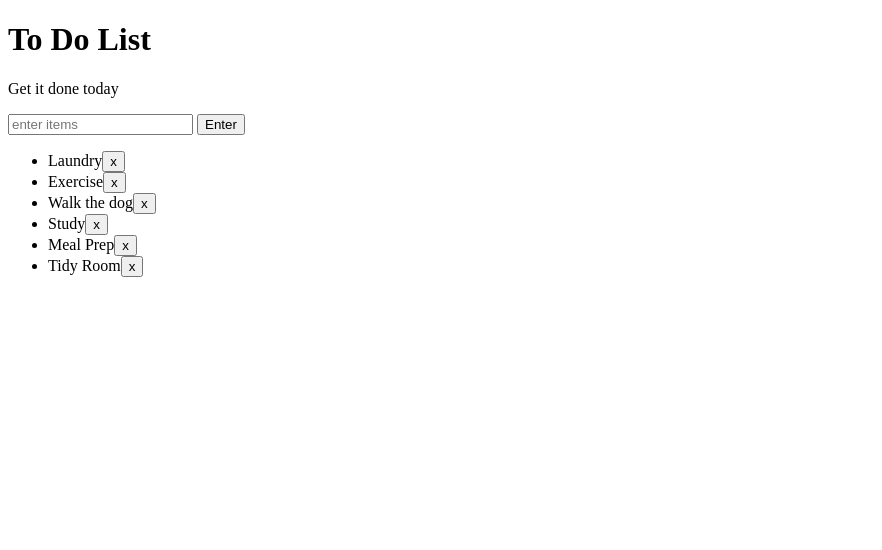
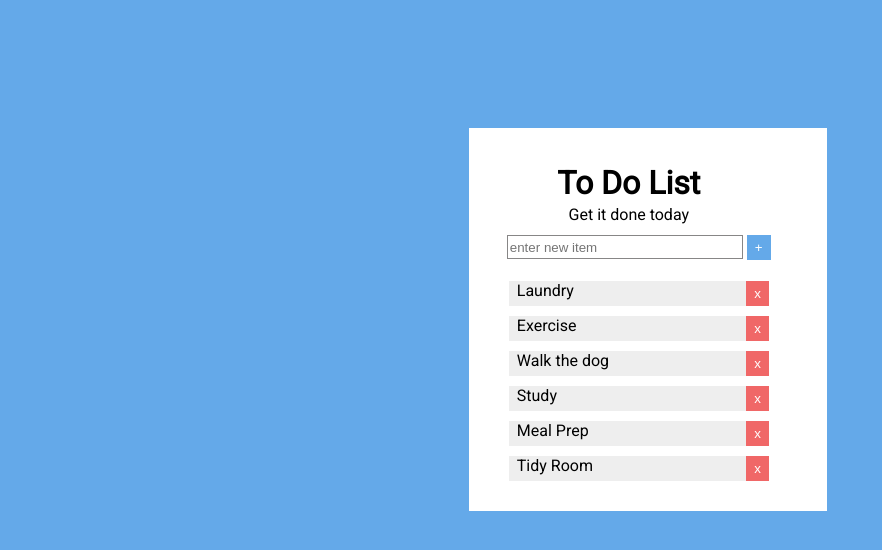
Before and after one commit to BrendaQu/To-Do-List, a plain HTML site: page index.html in a window 1280 px wide. Shown: the whole page, without its empty margins (0-882 px from the left). Drawn offline with Linux system fonts and the light colour scheme.

Commit message:
Updated Style

```diff
--- a/index.html
+++ b/index.html
@@ -3,12 +3,14 @@
 <head>
 	<title>To Do List</title>
 	<link rel="stylesheet" type="text/css" href="style.css">
+	<link rel="stylesheet" href="https://fonts.googleapis.com/css?family=Roboto">
 </head>
 <body>
+	<div class=center>
 		<h1>To Do List</h1>
 		<p id="first">Get it done today</p>
-	<input id="userinput" type="text" placeholder="enter items">
-	<button id="enter">Enter</button>
+		<input id="userinput" type="text" placeholder="enter new item">
+		<button id="enter">+</button>
 		<ul>
 			<li class="bold red" random="23">Laundry<button class="del">x</button></li>
 			<li>Exercise<button class="del">x</button></li>
@@ -17,6 +19,7 @@
 			<li>Meal Prep<button class="del">x</button></li>
 			<li>Tidy Room<button class="del">x</button></li>
 		</ul>
+	</div>
 	<script type="text/javascript" src="script.js"></script>
 </body>
 </html>
--- a/style.css
+++ b/style.css
@@ -1,24 +1,78 @@
-.coolTitle {
-  text-align: center;
-  font-family: 'Oswald', Helvetica, sans-serif;
-  font-size: 40px;
-  transform: skewY(-10deg);
-  letter-spacing: 4px;
-  word-spacing: -8px;
-  color: tomato;
-  text-shadow:
-    -1px -1px 0 firebrick,
-    -2px -2px 0 firebrick,
-    -3px -3px 0 firebrick,
-    -4px -4px 0 firebrick,
-    -5px -5px 0 firebrick,
-    -6px -6px 0 firebrick,
-    -7px -7px 0 firebrick,
-    -8px -8px 0 firebrick,
-    -30px 20px 40px dimgrey;
+body {
+  background-color: #64A9E9;
+  height: 100%;
+  width: 100%;
+  font-family: Roboto;
 }
 
+.center {
+  background-color: white;
+  width: 320px;
+  height: auto;
+  padding-bottom: 2%;
+  padding-top: 2%;
+  padding-right: 3%;
+  margin: auto;
+  margin-top: 10%;
+  clear: both;
+  overflow: hidden;
+}
 
 .done {
   text-decoration: line-through;
 }
+
+h1 {
+  text-align: center;
+  line-height: 50%;
+}
+p {
+  text-align: center;
+  line-height: 40%;
+}
+
+input[type=text] {
+  width: 230px;
+  margin-left: 38px;
+  height: 20px;
+  border: 1px solid #878686;
+}
+
+input[type=text]:focus {
+  outline: 1px solid #64A9E9;
+  border: 1px solid #64A9E9;
+}
+
+button {
+  color: white;
+  background-color: #64A9E9;
+  border: none;
+  padding: 5px 8px;
+}
+
+button:hover {
+  opacity: 0.7;
+}
+
+li {
+  width: 90%;
+  float: left;
+  margin: 5px 0px;
+  padding-left: 8px;
+  background-color: #EEEEEE;
+}
+
+ul li {
+  list-style: none;
+}
+
+li button {
+  color: white;
+  background-color: #F06767;
+  border: none;
+  float: right;
+}
+
+li button:hover {
+  opacity: 0.7;
+}
```
Lines whose indentation alone changed are shown as unchanged.
